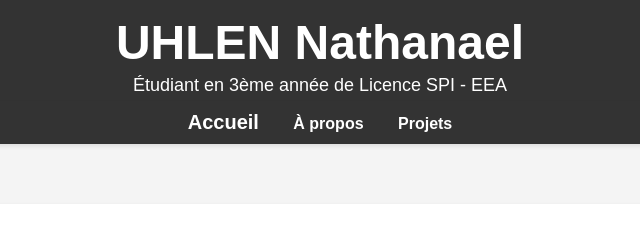
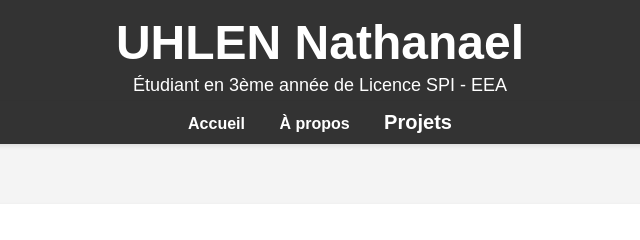
Before and after one commit to UHLEN-Nathanael/Portfolio, a plain HTML site: page projects.html in a window 1280 px wide. Shown: the top 240 px of the page, 320-960 px from the left. Drawn offline with Linux system fonts and the light colour scheme.

Commit message:
Update projects.html

```diff
--- a/projects.html
+++ b/projects.html
@@ -13,9 +13,9 @@
 	</header>
 
 	<nav>
-	    <a href="index.html" class="principal">Accueil</a>
+	    <a href="index.html">Accueil</a>
 	    <a href="about.html">À propos</a>
-	    <a href="projects.html">Projets</a>
+	    <a href="projects.html"  class="principal">Projets</a>
 	</nav>
 
 	<div style="height: 60px;"></div>
```
